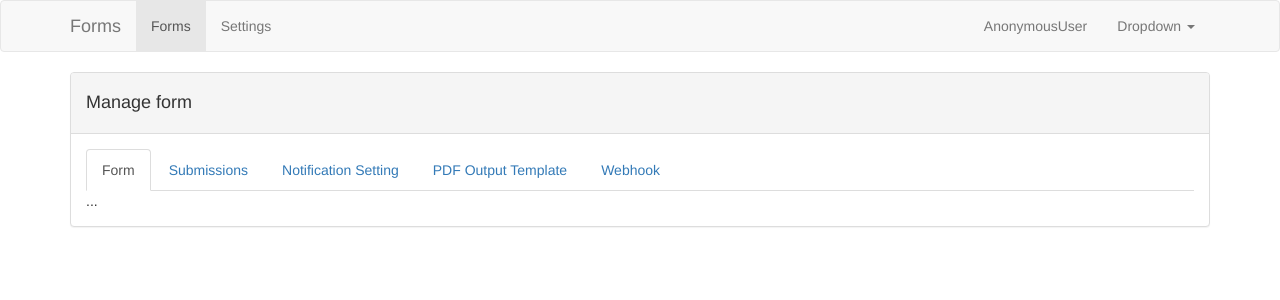
After one commit to johan--/botforms, a Django app: template botform/templates/forms/manage.html in a window 1280 px wide. The commit adds this page. Shown: the top 300 px of the page. Run offline with Django 3.2, Linux system fonts and the light colour scheme; the template is opened without the code that fills it, so the values that code supplies are empty; parts of the project's set-up code (start-up, migrations or seed data) failed here and were passed over; some libraries are stand-ins or nearby versions.

Commit message:
Partial manage template, forms and submissions APIs

```diff
--- /dev/null
+++ b/botform/templates/forms/manage.html
@@ -0,0 +1,95 @@
+{% extends 'base.html' %}
+
+{% block content %}
+<div class="container">
+    <div class="row">
+        <div class="col-md-12">
+            <div class="panel panel-default">
+                <div class="panel-heading">
+                    <h4>Manage form</h4>
+                </div>
+                <div class="panel-body">
+                    <div>
+                        <!-- Nav tabs -->
+                        <ul class="nav nav-tabs" role="tablist">
+                            <li role="presentation" class="active"><a href="#home" aria-controls="home" role="tab" data-toggle="tab">Form</a></li>
+                            <li role="presentation"><a href="#profile" aria-controls="profile" role="tab" data-toggle="tab">Submissions</a></li>
+                            <li role="presentation"><a href="#messages" aria-controls="messages" role="tab" data-toggle="tab">Notification Setting</a></li>
+                            <li role="presentation"><a href="#settings" aria-controls="settings" role="tab" data-toggle="tab">PDF Output Template</a></li>
+                            <li role="presentation"><a href="#settings" aria-controls="settings" role="tab" data-toggle="tab">Webhook</a></li>
+                        </ul>
+
+                        <!-- Tab panes -->
+                        <div class="tab-content">
+                            <div role="tabpanel" class="tab-pane active" id="home">...</div>
+                            <div role="tabpanel" class="tab-pane" id="profile">...</div>
+                            <div role="tabpanel" class="tab-pane" id="messages">...</div>
+                            <div role="tabpanel" class="tab-pane" id="settings">...</div>
+                        </div>
+                    </div>
+                </div>
+            </div>
+        </div>
+    </div>
+</div>
+{% endblock %}
+
+{% block extra_scripts %}
+<script>
+    // angular.module("formBuilder",
+    //     [
+    //         "ui.bootstrap",
+    //         "ui.select",
+    //         "formio",
+    //         "ngFormBuilder"
+    //     ])
+    //     .factory('formBuilderService', function ($http, $q, $rootScope) {
+    //         return {
+    //             createForm: function (payload) {
+    //                 var deferred = $q.defer();
+    //                 $http({
+    //                     method: 'POST',
+    //                     url: '/api/v1/forms/',
+    //                     data: payload,
+    //                     params: {format: 'json'}
+    //                 }).then(function (response) {
+    //                     deferred.resolve(response.data);
+    //                 }).catch(function (err) {
+    //                     deferred.reject(err);
+    //                 });
+    //                 return deferred.promise;
+    //             }
+    //         }
+    //     })
+    //     .controller('formBuilderController',
+    //         ["$scope", "formioComponents", "$timeout", "formBuilderService",
+    //             function($scope, formioComponents, $timeout, formBuilderService){
+    //                 $scope.form = {
+    //                     title: null,
+    //                     description: null,
+    //                     schema: {
+    //                         components: [{}],
+    //                         display: 'form',
+    //                         _id: 1
+    //                     }
+    //                 };
+
+    //                 // Save form
+    //                 $scope.saveFormBtn = function() {
+    //                     var payload = {
+    //                         title: $scope.form.title,
+    //                         description: $scope.form.description,
+    //                         schema: JSON.stringify($scope.form.schema)
+    //                     }
+    //                     return formBuilderService.createForm(payload).then(function (res) {
+    //                         window.location.href = '/'
+    //                     }).catch(function (err) {
+    //                         console.log(err);
+    //                     });
+    //                 }
+
+    //             }
+    //         ]
+    //     );
+</script>
+{% endblock %}
--- a/botform/urls.py
+++ b/botform/urls.py
@@ -1,10 +1,11 @@
 from django.conf.urls import url, include
 
-from .views import index_view, create_form_view
+from .views import index_view, create_form_view, manage_form_view
 
 urlpatterns = [
     url(r'^', include([
         url(r'^$', index_view, name='index'),
-        url(r'^create/', create_form_view, name='create_form'),
+        url(r'^create/$', create_form_view, name='create_form'),
+        url(r'^manage/(?P<pk>\d+)/$', manage_form_view, name='manage_form'),
     ], namespace='form')),
 ]
--- a/botforms/urls.py
+++ b/botforms/urls.py
@@ -1,22 +1,15 @@
 """botform URL Configuration
 
-The `urlpatterns` list routes URLs to views. For more information please see:
-    https://docs.djangoproject.com/en/1.11/topics/http/urls/
-Examples:
-Function views
-    1. Add an import:  from my_app import views
-    2. Add a URL to urlpatterns:  url(r'^$', views.home, name='home')
-Class-based views
-    1. Add an import:  from other_app.views import Home
-    2. Add a URL to urlpatterns:  url(r'^$', Home.as_view(), name='home')
-Including another URLconf
-    1. Import the include() function: from django.conf.urls import url, include
-    2. Add a URL to urlpatterns:  url(r'^blog/', include('blog.urls'))
 """
 from django.conf.urls import url, include
-from django.contrib import admin
+from rest_framework import routers
+
+from botform import api as form_api
+
+router = routers.DefaultRouter()
+router.register(r'forms', form_api.FormsViewSet)
 
 urlpatterns = [
+    url(r'^api/v1/', include(router.urls)),
     url(r'^', include('botform.urls')),
-    url(r'^admin/', admin.site.urls),
 ]
--- a/templates/menu.html
+++ b/templates/menu.html
@@ -20,9 +20,6 @@
             </a>
           </li>
           <li>
-            <a href="#">Submissions</a>
-          </li>
-          <li>
             <a href="#">Settings</a>
           </li>
         </ul>
```
Also changed, not shown: botform/api.py (added, +18 -0 lines), botform/serializers.py (added, +21 -0 lines), botform/templates/forms/create.html (renamed from botform/templates/botform/create.html, +9 -4 lines), botform/templates/forms/index.html (renamed from botform/templates/botform/index.html, +10 -2 lines), botform/views.py (+8 -2 lines).
